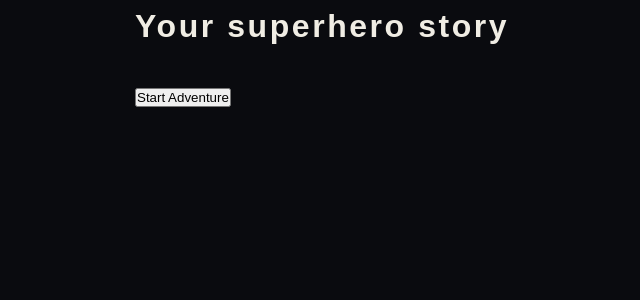
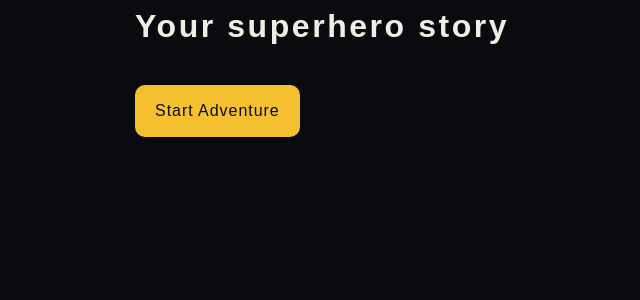
Before and after one commit to fnavarijo/superhero-story, a Nuxt app: page / in a window 1280 px wide. Shown: the top 300 px of the page, without its empty margins (161-801 px from the left). Built offline with nearby package versions, Linux system fonts and the light colour scheme.

Commit message:
Adding base styles

```diff
--- a/app/app.vue
+++ b/app/app.vue
@@ -42,7 +42,11 @@ async function addAction(action) {
         <p v-for="answer in actions" class="scenario-card">{{ answer }}</p>
       </section>
 
-      <button v-if="actions.length === 0" @click="startAdventure">
+      <button
+        v-if="actions.length === 0"
+        @click="startAdventure"
+        class="start-btn"
+      >
         Start Adventure
       </button>
       <ActionPrompt v-else @action="addAction" :disabled="!waitingForAction" />
--- a/app/assets/global.css
+++ b/app/assets/global.css
@@ -136,3 +136,21 @@ body {
     opacity 0.15s ease,
     transform 0.1s ease;
 }
+
+.start-btn {
+  background: var(--c-accent);
+  color: var(--c-bg);
+  border: none;
+  border-radius: var(--radius-md);
+  padding: 0 20px;
+  height: 52px;
+  font-family: var(--font-display);
+  font-size: 16px;
+  letter-spacing: 0.06em;
+  cursor: pointer;
+  white-space: nowrap;
+  flex-shrink: 0;
+  transition:
+    opacity 0.15s ease,
+    transform 0.1s ease;
+}
```
